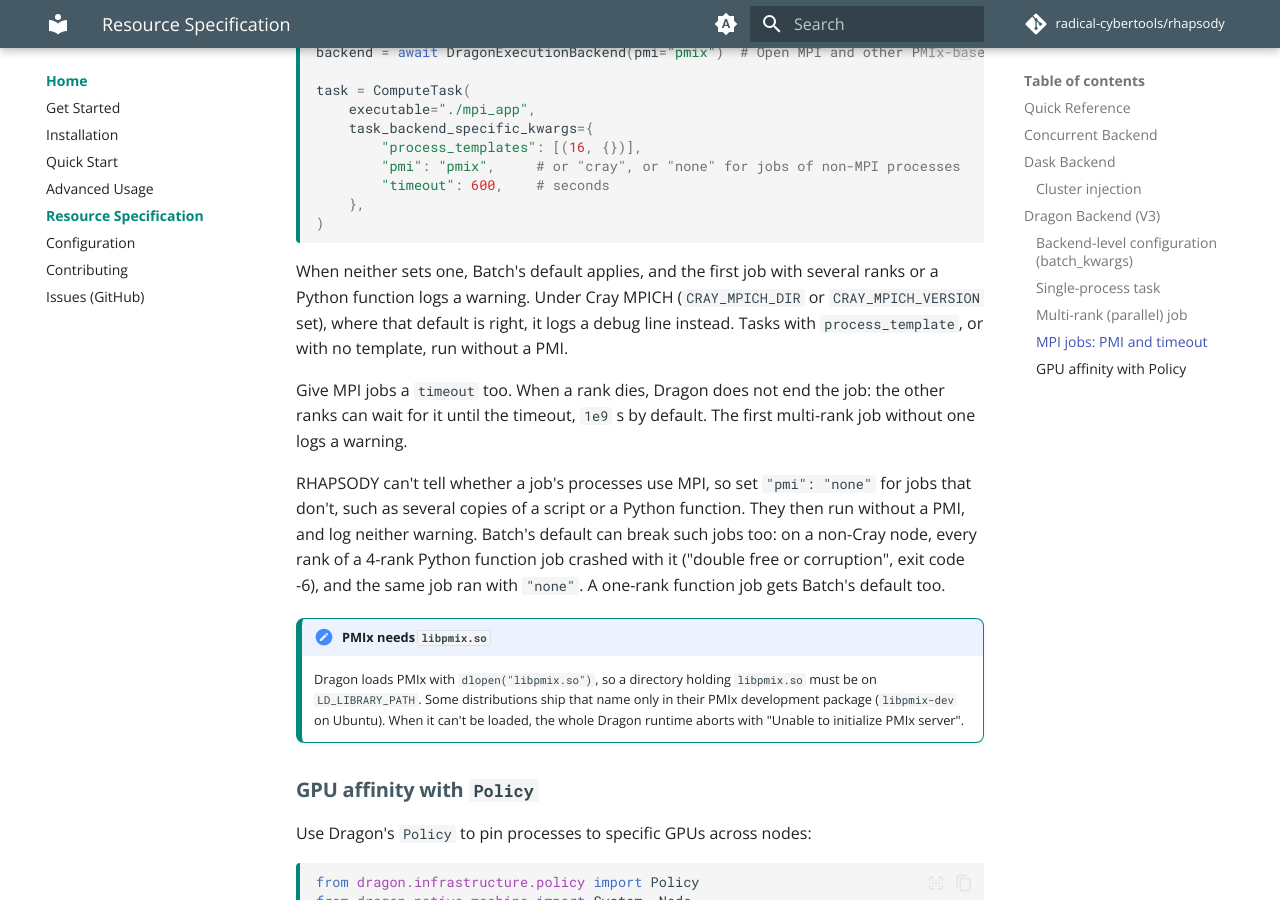
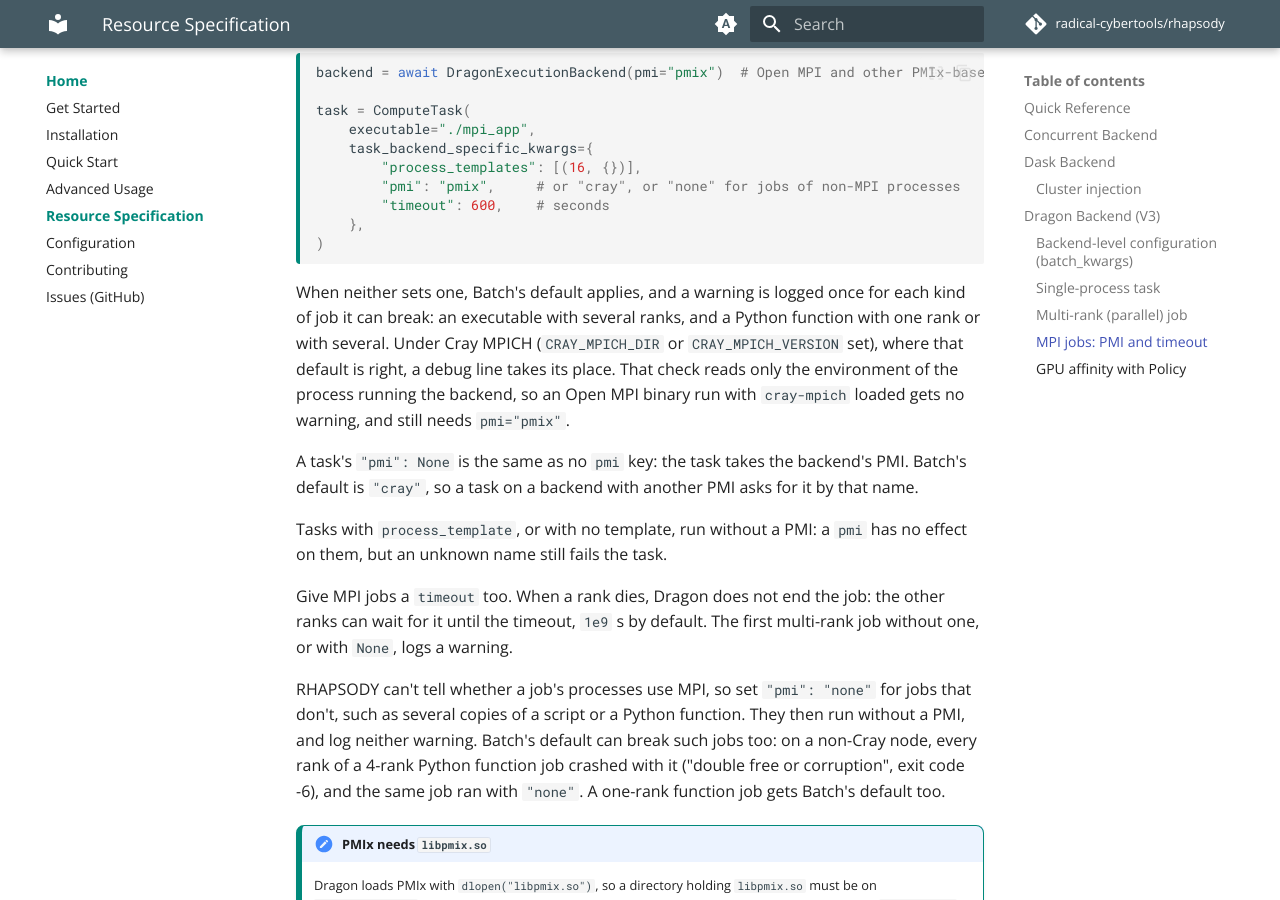
Before and after one commit to radical-cybertools/rhapsody, an MkDocs documentation site: the page built from docs/getting-started/resource-specification.md, in a window 1280 px wide and 900 px high, scrolled down 6598 px. Built offline with MkDocs 1.6.1 and Material for MkDocs 9.7.7, drawn with Linux system fonts in a browser that asks for light colours; comment, search, counter and statistics services are not loaded.

Commit message:
Warn per kind of job; check a task's pmi and timeout on every task
From Andre's review of #114:

- The PMI warning is logged once per kind of job: an executable with
  several ranks, and a Python function with one rank or with several.
  A function job no longer uses up the warning of a later MPI job.
- A task's pmi is checked on every task, so an unknown name fails a
  process_template or no-template task too.
- "timeout": None counts as no timeout. It logs the timeout warning and
  gets the default; before, it reached Batch.options() as None, and a
  native function task failed comparing it with a float.
- The docs say that a task's "pmi": None takes the backend's PMI, and
  that the Cray MPICH check reads only the client's environment. The
  class docstring, the docs and the CHANGELOG now word the warning alike.

````diff
--- a/docs/getting-started/resource-specification.md
+++ b/docs/getting-started/resource-specification.md
@@ -184,7 +184,7 @@
 | `process_template` | `dict` | `ProcessTemplate` kwargs for a single-process task |
 | `process_templates` | `list[tuple[int, dict]]` | List of `(n_procs, template_dict)` for multi-rank jobs |
 | `pmi` | `str` or `PMIBackend` | PMI for a `process_templates` job: `"pmix"`, `"cray"` or `"none"`; overrides the backend's `pmi` (see [MPI jobs](#mpi-jobs-pmi-and-timeout)) |
-| `timeout` | `float` | Seconds before Dragon cancels the task (default `1e9`) |
+| `timeout` | `float` | Seconds before Dragon cancels the task (default `1e9`, also for `None`) |
 
 **`ProcessTemplate` kwargs** (passed inside `process_template` or each entry of `process_templates`):
 
@@ -273,14 +273,23 @@
 )
 ```
 
-When neither sets one, Batch's default applies, and the first job with several ranks or
-a Python function logs a warning. Under Cray MPICH (`CRAY_MPICH_DIR` or
-`CRAY_MPICH_VERSION` set), where that default is right, it logs a debug line instead.
-Tasks with `process_template`, or with no template, run without a PMI.
+When neither sets one, Batch's default applies, and a warning is logged once for each
+kind of job it can break: an executable with several ranks, and a Python function with
+one rank or with several. Under Cray MPICH (`CRAY_MPICH_DIR` or `CRAY_MPICH_VERSION`
+set), where that default is right, a debug line takes its place. That check reads only
+the environment of the process running the backend, so an Open MPI binary run with
+`cray-mpich` loaded gets no warning, and still needs `pmi="pmix"`.
+
+A task's `"pmi": None` is the same as no `pmi` key: the task takes the backend's PMI.
+Batch's default is `"cray"`, so a task on a backend with another PMI asks for it by that
+name.
+
+Tasks with `process_template`, or with no template, run without a PMI: a `pmi` has no
+effect on them, but an unknown name still fails the task.
 
 Give MPI jobs a `timeout` too. When a rank dies, Dragon does not end the job: the other
 ranks can wait for it until the timeout, `1e9` s by default. The first multi-rank job
-without one logs a warning.
+without one, or with `None`, logs a warning.
 
 RHAPSODY can't tell whether a job's processes use MPI, so set `"pmi": "none"` for jobs
 that don't, such as several copies of a script or a Python function. They then run
````
Also changed, not shown: CHANGELOG.md (+10 -8 lines), 2 other files.
